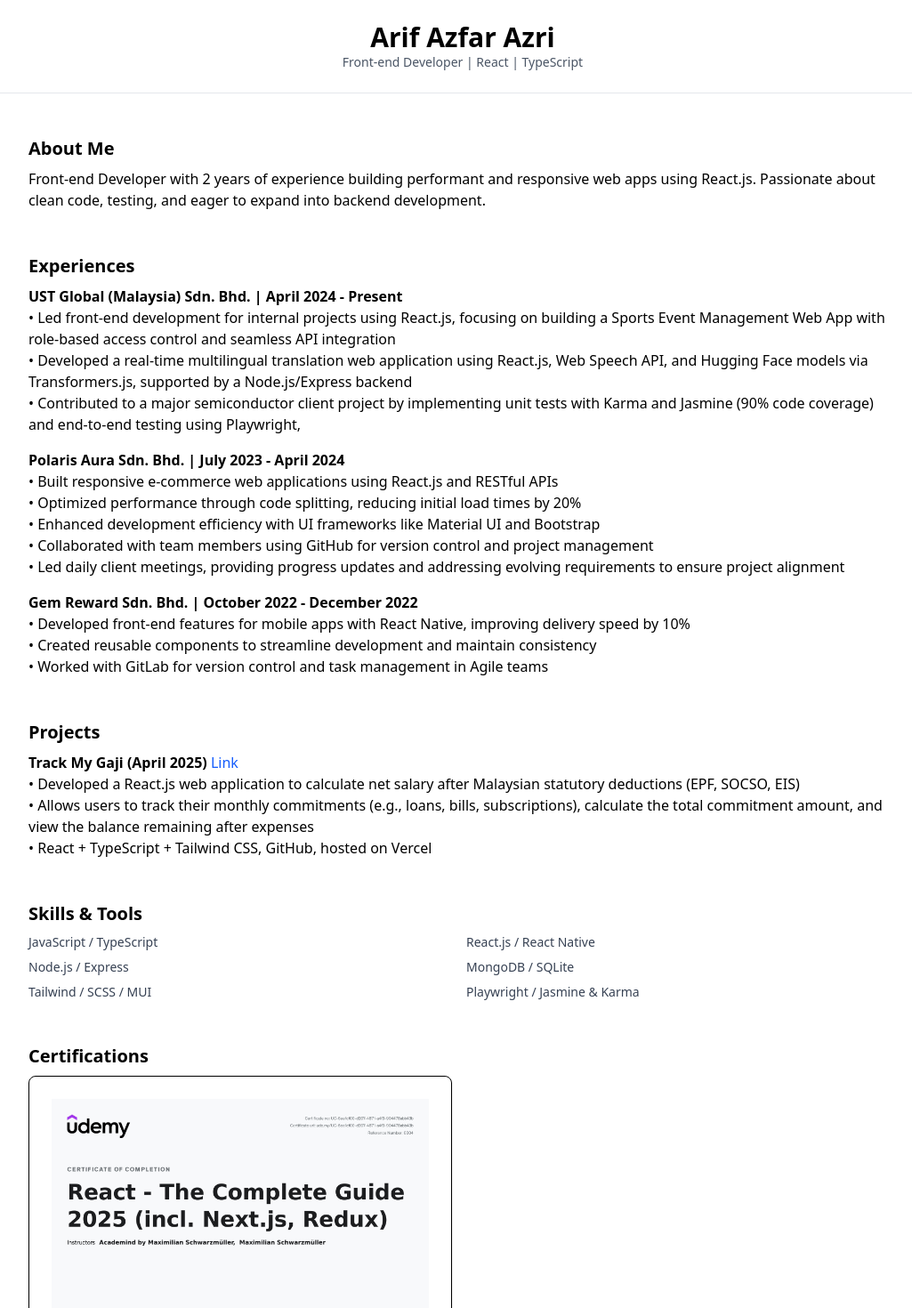
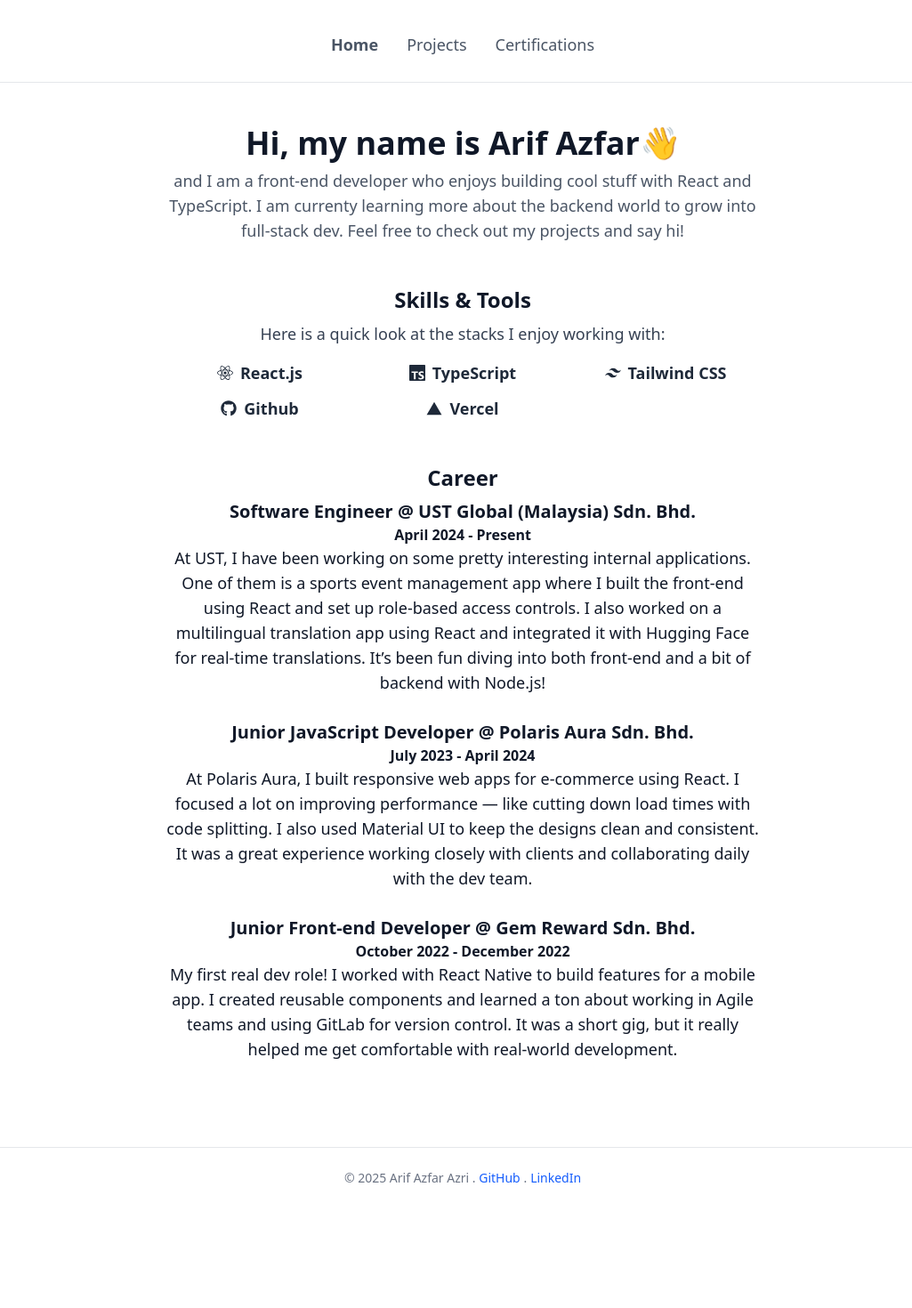
Before and after one commit to arifazfar99/my-portfolio, a React (Vite) app: page / in a window 1280 px wide. Shown: the top 1470 px of the page at 89% size, without its empty margins (120-1145 px from the left). After the commit the page ends 1358 px from the top, so only its background shows below. Built offline with nearby package versions, Linux system fonts and the light colour scheme.

Commit message:
change UI looks

```diff
--- a/package.json
+++ b/package.json
@@ -11,8 +11,11 @@
   },
   "dependencies": {
     "@tailwindcss/vite": "^4.1.6",
+    "framer-motion": "^12.10.5",
     "react": "^19.1.0",
     "react-dom": "^19.1.0",
+    "react-icons": "^5.5.0",
+    "react-router-dom": "^7.6.0",
     "tailwindcss": "^4.1.6"
   },
   "devDependencies": {
--- a/src/App.tsx
+++ b/src/App.tsx
@@ -1,21 +1,32 @@
-import About from "./components/About";
+import { Route, Routes } from "react-router-dom";
+
 import Certifications from "./components/Certifications";
 import Experiences from "./components/Experiences";
 import Footer from "./components/Footer";
 import Header from "./components/Header";
 import Projects from "./components/Projects";
 import Skills from "./components/Skills";
+import Hero from "./components/Hero";
 
 function App() {
   return (
-    <div>
+    <div className="flex flex-col min-h-screen bg-white text-gray-900 font-sans">
       <Header />
-      <main className="px-6 max-w-5xl mx-auto">
-        <About />
-        <Experiences />
-        <Projects />
-        <Skills />
-        <Certifications />
+      <main className="flex-1 px-6 max-w-5xl mx-auto">
+        <Routes>
+          <Route
+            path="/"
+            element={
+              <>
+                <Hero />
+                <Skills />
+                <Experiences />
+              </>
+            }
+          />
+          <Route path="/projects" element={<Projects />} />
+          <Route path="/certifications" element={<Certifications />} />
+        </Routes>
       </main>
       <Footer />
     </div>
--- a/src/components/About.tsx
+++ b/src/components/About.tsx
@@ -1,13 +1,21 @@
+import { motion } from "framer-motion";
+
 const About = () => {
   return (
-    <section className="my-12">
+    <motion.section
+      className="my-12"
+      initial={{ opacity: 0, y: 30 }}
+      whileInView={{ opacity: 1, y: 0 }}
+      transition={{ duration: 0.6 }}
+      viewport={{ once: true }}
+    >
       <h2 className="text-xl font-semibold mb-2">About Me</h2>
       <p>
         Front-end Developer with 2 years of experience building performant and
         responsive web apps using React.js. Passionate about clean code,
         testing, and eager to expand into backend development.
       </p>
-    </section>
+    </motion.section>
   );
 };
 
--- a/src/components/Certifications.tsx
+++ b/src/components/Certifications.tsx
@@ -1,7 +1,15 @@
+import { motion } from "framer-motion";
+
 const Certifications = () => {
   return (
-    <section className="my-12">
-      <h2 className="text-xl font-semibold mb-2">Certifications</h2>
+    <motion.section
+      className="py-12 text-center"
+      initial={{ opacity: 0, y: 30 }}
+      whileInView={{ opacity: 1, y: 0 }}
+      transition={{ duration: 0.6 }}
+      viewport={{ once: true }}
+    >
+      {/* <h2 className="text-xl font-semibold mb-2">Certifications</h2> */}
       <div className="grid grid-cols-1 sm:grid-cols-2 gap-6">
         <div className="border rounded-lg p-4 shadow-sm">
           <img
@@ -15,7 +23,7 @@
           <p className="text-xs text-gray-500">Udemy - Feb 2025</p>
         </div>
       </div>
-    </section>
+    </motion.section>
   );
 };
 
--- a/src/components/Experiences.tsx
+++ b/src/components/Experiences.tsx
@@ -1,48 +1,59 @@
+import { motion } from "framer-motion";
+
 const Experiences = () => {
   return (
-    <section className="my-12">
-      <h2 className="text-xl font-semibold mb-2">Experiences</h2>
-      <ul className="space-y-4">
+    <motion.section
+      className="pb-12 text-center"
+      initial={{ opacity: 0, y: 30 }}
+      whileInView={{ opacity: 1, y: 0 }}
+      transition={{ duration: 0.6 }}
+      viewport={{ once: true }}
+    >
+      <h2 className="text-2xl font-bold mb-2">Career</h2>
+      <ul className="space-y-7 max-w-2xl">
         <li>
-          <strong>
-            UST Global (Malaysia) Sdn. Bhd. | April 2024 - Present
+          <strong className="text-xl">
+            Software Engineer @ UST Global (Malaysia) Sdn. Bhd. <br />{" "}
           </strong>
-          <br />• Led front-end development for internal projects using
-          React.js, focusing on building a Sports Event Management Web App with
-          role-based access control and seamless API integration
-          <br />• Developed a real-time multilingual translation web application
-          using React.js, Web Speech API, and Hugging Face models via
-          Transformers.js, supported by a Node.js/Express backend
-          <br />• Contributed to a major semiconductor client project by
-          implementing unit tests with Karma and Jasmine (90% code coverage) and
-          end-to-end testing using Playwright,
+          <p className="font-semibold">April 2024 - Present</p>
+          <p className="text-lg">
+            At UST, I have been working on some pretty interesting internal
+            applications. One of them is a sports event management app where I
+            built the front-end using React and set up role-based access
+            controls. I also worked on a multilingual translation app using
+            React and integrated it with Hugging Face for real-time
+            translations. It’s been fun diving into both front-end and a bit of
+            backend with Node.js!
+          </p>
         </li>
         <li>
-          <strong>Polaris Aura Sdn. Bhd. | July 2023 - April 2024</strong>
-          <br />• Built responsive e-commerce web applications using React.js
-          and RESTful APIs
-          <br /> • Optimized performance through code splitting, reducing
-          initial load times by 20%
-          <br /> • Enhanced development efficiency with UI frameworks like
-          Material UI and Bootstrap
-          <br /> • Collaborated with team members using GitHub for version
-          control and project management
-          <br /> • Led daily client meetings, providing progress updates and
-          addressing evolving requirements to ensure project alignment
+          <strong className="text-xl">
+            Junior JavaScript Developer @ Polaris Aura Sdn. Bhd.
+          </strong>
+          <p className="font-semibold">July 2023 - April 2024</p>
+          <p className="text-lg">
+            At Polaris Aura, I built responsive web apps for e-commerce using
+            React. I focused a lot on improving performance — like cutting down
+            load times with code splitting. I also used Material UI to keep the
+            designs clean and consistent. It was a great experience working
+            closely with clients and collaborating daily with the dev team.
+          </p>
         </li>
         <li>
-          <strong>Gem Reward Sdn. Bhd. | October 2022 - December 2022</strong>
-          <br />
-          • Developed front-end features for mobile apps with React Native,
-          improving delivery speed by 10%
-          <br />
-          • Created reusable components to streamline development and maintain
-          consistency
-          <br />• Worked with GitLab for version control and task management in
-          Agile teams
+          <strong className="text-xl">
+            Junior Front-end Developer @ Gem Reward Sdn. Bhd.
+          </strong>
+          <p className="font-semibold">October 2022 - December 2022</p>
+          <p className="text-lg">
+            My first real dev role! I worked with React Native to build features
+            for a mobile app. I created reusable components and learned a ton
+            about working in Agile teams and using GitLab for version control.
+            It was a short gig, but it really helped me get comfortable with
+            real-world development.
+          </p>
         </li>
       </ul>
-    </section>
+    </motion.section>
   );
 };
 
--- a/src/components/Header.tsx
+++ b/src/components/Header.tsx
@@ -1,10 +1,9 @@
+import Navigations from "./Navigations";
+
 const Header = () => {
   return (
     <header className="py-6 border-b border-gray-200 text-center">
-      <h1 className="text-3xl font-bold"> Arif Azfar Azri</h1>
-      <p className="text-sm text-gray-600">
-        Front-end Developer | React | TypeScript
-      </p>
+      <Navigations />
     </header>
   );
 };
--- /dev/null
+++ b/src/components/Hero.tsx
@@ -0,0 +1,24 @@
+import { motion } from "framer-motion";
+
+const Hero = () => {
+  return (
+    <motion.section
+      className="py-12 text-center"
+      initial={{ opacity: 0, y: 30 }}
+      whileInView={{ opacity: 1, y: 0 }}
+      transition={{ duration: 0.6 }}
+      viewport={{ once: true }}
+    >
+      <h1 className="text-4xl font-bold mb-2">
+        Hi, my name is Arif Azfar<span className="wave">👋</span>
+      </h1>
+      <p className="text-gray-600 max-w-2xl mx-auto text-lg">
+        and I am a front-end developer who enjoys building cool stuff with React
+        and TypeScript. I am currenty learning more about the backend world to
+        grow into full-stack dev. Feel free to check out my projects and say hi!
+      </p>
+    </motion.section>
+  );
+};
+
+export default Hero;
--- /dev/null
+++ b/src/components/Navigations.tsx
@@ -0,0 +1,43 @@
+import { NavLink } from "react-router-dom";
+
+const Navigations = () => {
+  const navLinkStyle =
+    "text-lg text-gray-600 hover:text-blue-600 px-2 py-1 transition-colors";
+
+  const activeStyle = "font-bold text-blue-600";
+
+  return (
+    <nav className="mt-2 flex justify-center space-x-4">
+      <NavLink
+        to="/"
+        className={({ isActive }) =>
+          isActive ? `${navLinkStyle} ${activeStyle}` : navLinkStyle
+        }
+        end
+      >
+        Home
+      </NavLink>
+      <NavLink
+        to="/projects"
+        className={({ isActive }) =>
+          isActive ? `${navLinkStyle} ${activeStyle}` : navLinkStyle
+        }
+        end
+      >
+        Projects
+      </NavLink>
+
+      <NavLink
+        to="/certifications"
+        className={({ isActive }) =>
+          isActive ? `${navLinkStyle} ${activeStyle}` : navLinkStyle
+        }
+        end
+      >
+        Certifications
+      </NavLink>
+    </nav>
+  );
+};
+
+export default Navigations;
--- a/src/components/Projects.tsx
+++ b/src/components/Projects.tsx
@@ -1,26 +1,36 @@
+import { motion } from "framer-motion";
+
 const Projects = () => {
   return (
-    <section className="my-12">
-      <h2 className="text-xl font-semibold mb-2">Projects</h2>
+    <motion.section
+      className="pt-12 text-center"
+      initial={{ opacity: 0, y: 30 }}
+      whileInView={{ opacity: 1, y: 0 }}
+      transition={{ duration: 0.6 }}
+      viewport={{ once: true }}
+    >
+      <h1 className="text-4xl font-bold pb-12">Projects</h1>
       <ul className="space-y-4">
         <li>
-          <strong>Track My Gaji (April 2025)</strong>
+          <strong className="text-xl">Track My Gaji (April 2025)</strong>
           <a
             href="https://track-my-gaji.vercel.app/"
-            className="text-blue-600"
+            className="text-blue-600 text-md"
             target="_blank"
           >
-            {" "}Link
+            {" "}
+            Link
           </a>
-          <br />• Developed a React.js web application to calculate net salary
-          after Malaysian statutory deductions (EPF, SOCSO, EIS)
-          <br />• Allows users to track their monthly commitments (e.g., loans,
-          bills, subscriptions), calculate the total commitment amount, and view
-          the balance remaining after expenses
-          <br />• React + TypeScript + Tailwind CSS, GitHub, hosted on Vercel
+          <p className="text-lg">
+            Track My Gaji is a salary calculator I built to figure out my net
+            pay after Malaysia’s EPF, SOCSO, and EIS deductions. It also tracks
+            personal commitments like car loans, phone bills and Netflix
+            subcription. I used React and Tailwind CSS to make the UI clean and
+            responsive — and I actually finished it in just 2 days!
+          </p>
         </li>
       </ul>
-    </section>
+    </motion.section>
   );
 };
 
--- a/src/components/Skills.tsx
+++ b/src/components/Skills.tsx
@@ -1,16 +1,42 @@
+import { motion } from "framer-motion";
+
+import { FaReact, FaGithub } from "react-icons/fa";
+import { SiTypescript } from "react-icons/si";
+import { RiTailwindCssFill } from "react-icons/ri";
+import { IoLogoVercel } from "react-icons/io5";
+
 const Skills = () => {
   return (
-    <section className="my-12">
-      <h2 className="text-xl font-semibold mb-2">Skills & Tools</h2>
-      <ul className="grid grid-cols-2 gap-2 text-sm text-gray-700">
-        <li>JavaScript / TypeScript</li>
-        <li>React.js / React Native</li>
-        <li>Node.js / Express</li>
-        <li>MongoDB / SQLite</li>
-        <li>Tailwind / SCSS / MUI</li>
-        <li>Playwright / Jasmine & Karma</li>
+    <motion.section
+      className="pb-12 text-center"
+      initial={{ opacity: 0, y: 30 }}
+      whileInView={{ opacity: 1, y: 0 }}
+      transition={{ duration: 0.6 }}
+      viewport={{ once: true }}
+    >
+      <h1 className="text-2xl font-bold mb-2">Skills & Tools</h1>
+      <p className="text-lg text-gray-700 mb-4">
+        Here is a quick look at the stacks I enjoy working with:
+      </p>
+      <ul className="grid grid-cols-2 sm:grid-cols-3 gap-3 text-lg font-semibold text-gray-800">
+        <li className="flex justify-center items-center">
+          <FaReact className="mr-2" />
+          React.js
+        </li>
+        <li className="flex justify-center items-center">
+          <SiTypescript className="mr-2" /> TypeScript
+        </li>
+        <li className="flex justify-center items-center">
+          <RiTailwindCssFill className="mr-2" /> Tailwind CSS
+        </li>
+        <li className="flex justify-center items-center">
+          <FaGithub className="mr-2" /> Github
+        </li>
+        <li className="flex justify-center items-center">
+          <IoLogoVercel className="mr-2" /> Vercel
+        </li>
       </ul>
-    </section>
+    </motion.section>
   );
 };
 
--- a/src/main.tsx
+++ b/src/main.tsx
@@ -1,9 +1,13 @@
-import { StrictMode } from 'react'
-import { createRoot } from 'react-dom/client'
-import App from './App.tsx'
+import { StrictMode } from "react";
+import { createRoot } from "react-dom/client";
+import { BrowserRouter } from "react-router-dom";
 
-createRoot(document.getElementById('root')!).render(
+import App from "./App.tsx";
+
+createRoot(document.getElementById("root")!).render(
   <StrictMode>
-    <App />
-  </StrictMode>,
-)
+    <BrowserRouter>
+      <App />
+    </BrowserRouter>
+  </StrictMode>
+);
--- a/src/styles.css
+++ b/src/styles.css
@@ -1 +1,20 @@
 @import "tailwindcss";
+
+.wave {
+    animation-name: wave-animation;  /* Refers to the name of your @keyframes element below */
+    animation-duration: 2.5s;        /* Change to speed up or slow down */
+    animation-iteration-count: infinite;  /* Never stop waving :) */
+    transform-origin: 70% 70%;       /* Pivot around the bottom-left palm */
+    display: inline-block;
+  }
+
+  @keyframes wave-animation {
+      0% { transform: rotate( 0.0deg) }
+     10% { transform: rotate(14.0deg) }  /* The following five values can be played with to make the waving more or less extreme */
+     20% { transform: rotate(-8.0deg) }
+     30% { transform: rotate(14.0deg) }
+     40% { transform: rotate(-4.0deg) }
+     50% { transform: rotate(10.0deg) }
+     60% { transform: rotate( 0.0deg) }  /* Reset for the last half to pause */
+    100% { transform: rotate( 0.0deg) }
+  }
```
Also changed, not shown: 1 other file (tests, documents, lock files or other folders).
